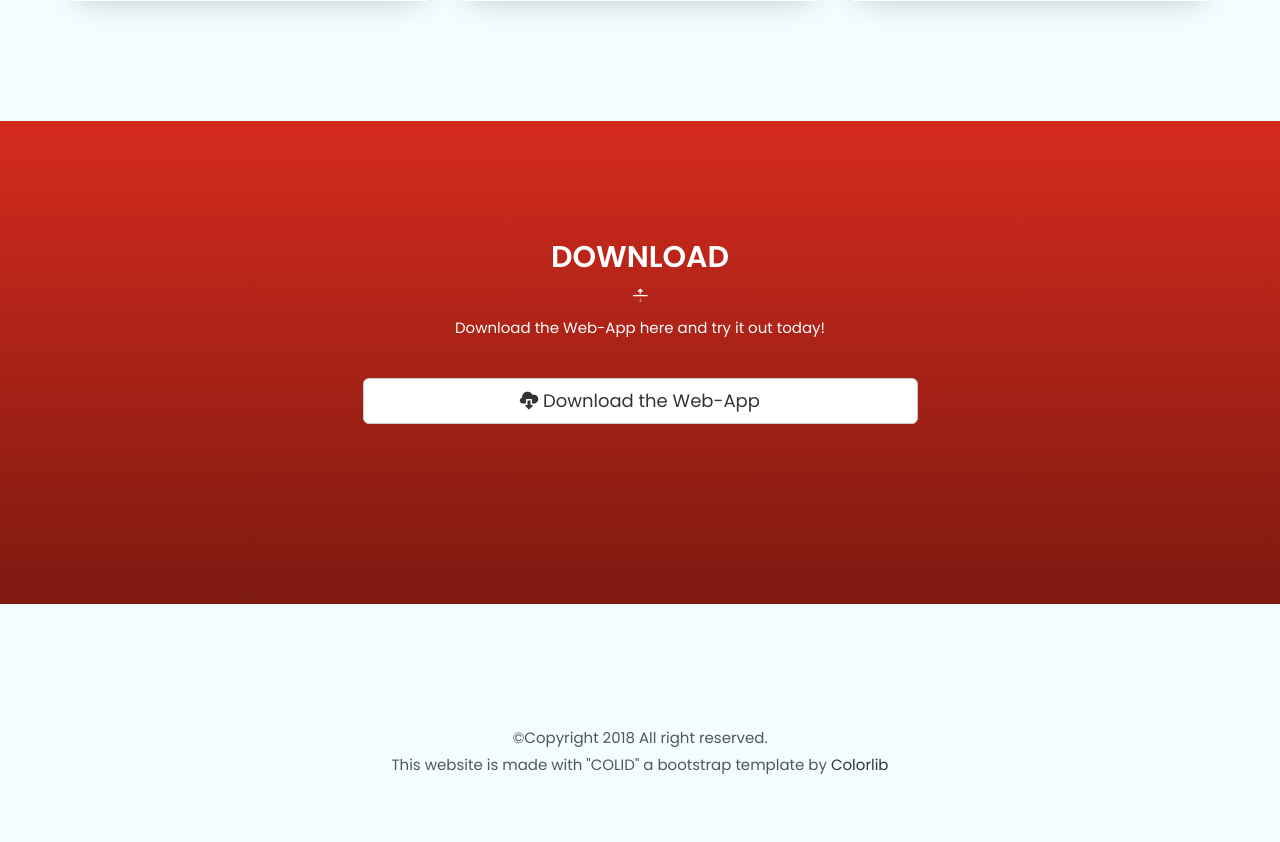
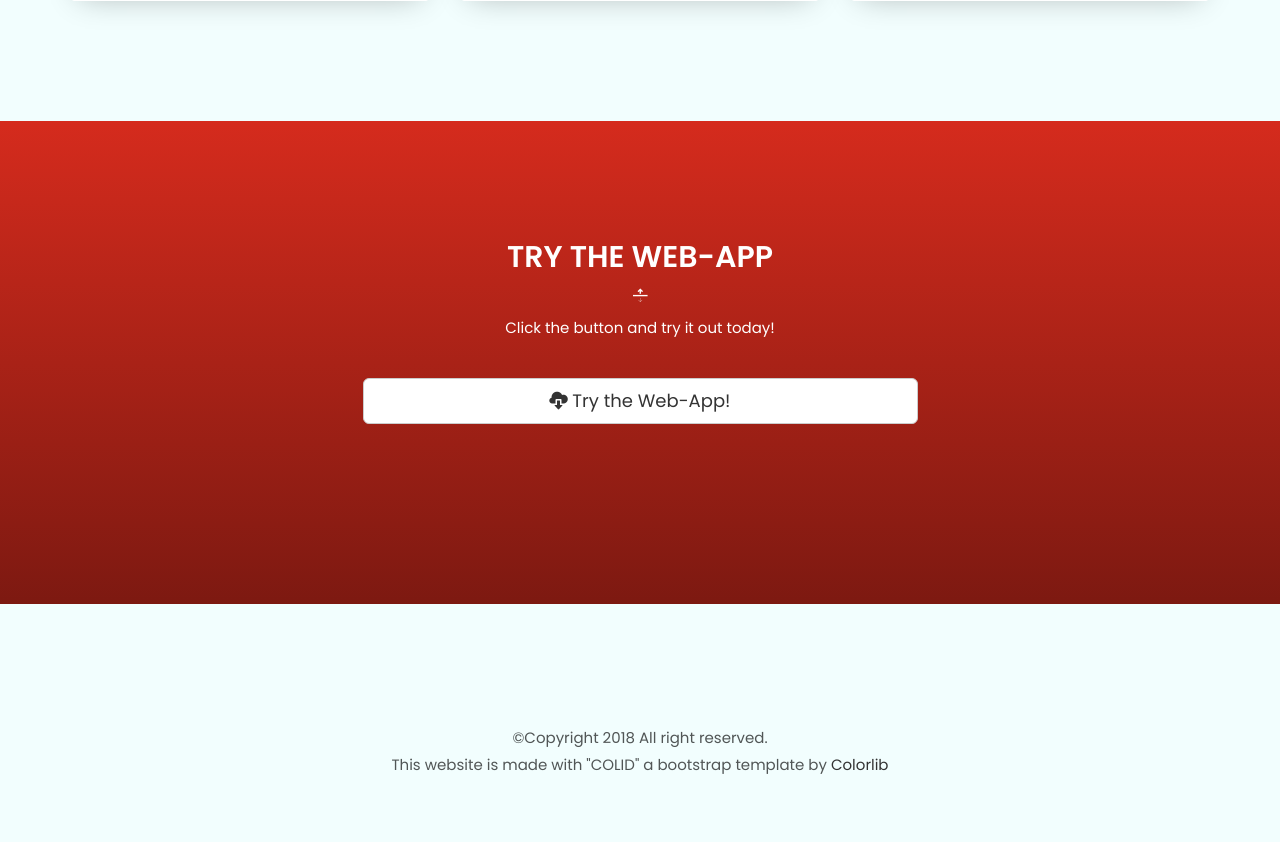
Before and after one commit to qitsuk/Mandatory-Campus-Project, a PHP site: page / in a window 1280 px wide. Shown: the part 2344-3186 px from the top of the page. Run offline with PHP 8.4, Linux system fonts and the light colour scheme.

Commit message:
minor stuff

```diff
--- a/VR/vr-index.html
+++ b/VR/vr-index.html
@@ -205,7 +205,6 @@
         <a-box id="Floor-2 Windowframe-between-22" color="black" depth="2" height="4" width="0.5" position="5.996 8.862 42.425" geometry="depth:0.12;height:5.49;width:0.17" ></a-box>
         <a-box id="Floor-2 Windowframe-between-23" color="black" depth="2" height="4" width="0.5" position="15.128 8.862 42.425" geometry="depth:0.12;height:5.49;width:0.17" ></a-box>
         <a-box id="Floor-2 Windowframe-between-24" color="black" depth="2" height="4" width="0.5" position="19.498 8.862 42.425" geometry="depth:0.12;height:5.49;width:0.17" ></a-box>
-
         <a-box id="Floor-2 Windowframe-between-25" color="black" depth="2" height="4" width="0.5" position="28.443 8.862 37.996" geometry="depth:0.12;height:5.49;width:0.17" rotation="0 90 0" ></a-box>
         <a-box id="Floor-2 Windowframe-between-26" color="black" depth="2" height="4" width="0.5" position="28.443 8.862 33.64277456836577" geometry="depth:0.12;height:5.49;width:0.17" rotation="0 90 0" ></a-box>
         <a-box id="Floor-2 Windowframe-between-27" color="black" depth="2" height="4" width="0.5" position="28.443 8.862 24.956" geometry="depth:0.12;height:5.49;width:0.17" rotation="0 90 0" ></a-box>
--- a/web/vrar/index.html
+++ b/web/vrar/index.html
@@ -61,7 +61,7 @@
                     <li class="active"><a href="#home-page">Home</a></li>
                     <li><a href="#app-page">The Web-App</a></li>
                     <li><a href="#team-page">The Team</a></li>
-                    <li><a href="#download-page">Download</a></li>
+                    <li><a href="#try-page">Try the Web-App</a></li>
                 </ul>
             </nav>
         </div>
@@ -263,22 +263,22 @@
 
 
 
-<!--Download-->
-    <section class="angle-bg sky-bg section-padding" id="download-page">
+<!--Try the Web-App -->
+    <section class="angle-bg sky-bg section-padding" id="try-page">
         <div class="container">
             <div class="row">
                 <div class="col-xs-12 col-sm-6 col-sm-offset-3 text-center">
                     <div class="page-title">
-                        <h2>Download</h2>
-                        <p>Download the Web-App here and try it out today!</p>
+                        <h2>Try the Web-App</h2>
+                        <p>Click the button and try it out today!</p>
                         <br>
-                        <a href="#" class="btn btn-block btn-lg btn-default"><span class="glyphicon glyphicon-cloud-download"></span> Download the Web-App</a>
+                        <a href="#" class="btn btn-block btn-lg btn-default"><span class="glyphicon glyphicon-cloud-download"></span> Try the Web-App!</a>
                     </div>
                 </div>
             </div>
         </div>
     </section>
-<!--Download/-->
+<!--Try the Web-App/-->
 
 
 
--- a/web/vrar/style.css
+++ b/web/vrar/style.css
@@ -172,7 +172,7 @@ input:-webkit-autofill:focus {
 
 .overlay:before,
 .sky-bg {
-    background: #75cbe7;
+    background: #d52b1d;
     background: -webkit-gradient(linear, left top, left bottom, from(#d52b1d), to(#7D1911));
     background: linear-gradient(to bottom, #d52b1d 0%, #7D1911 100%);
     filter: progid:DXImageTransform.Microsoft.gradient( startColorstr='#d52b1d', endColorstr='#7D1911', GradientType=0);
@@ -192,7 +192,7 @@ input:-webkit-autofill:focus {
     padding: 8px 30px;
     border-radius: 50px;
     color: #ffffff;
-    background-color: #2f60c3;
+    background-color: #7D1911;
     -webkit-transition: 0.3s;
     transition: 0.3s;
     border: none;
@@ -207,7 +207,7 @@ input:-webkit-autofill:focus {
 }
 
 .button.white:hover {
-    background-color: #2f60c3;
+    background-color: #7D1911;
     color: #ffffff;
 }
 
@@ -713,7 +713,7 @@ input:-webkit-autofill:focus {
     top: 20px;
     width: 36px;
     height: 36px;
-    background: #2f60c3;
+    background: #7D1911;
     border-radius: 50%;
     -webkit-transition: 0.3s;
     transition: 0.3s;
@@ -867,7 +867,7 @@ preloader
     left: 0;
     width: 100%;
     height: 100%;
-    background: #75cbe7;
+    background: #d52b1d;
     background: -webkit-gradient(linear, left top, left bottom, from(#d52b1d), to(#7D1911));
     background: linear-gradient(to bottom, #d52b1d 0%, #7D1911 100%);
     filter: progid:DXImageTransform.Microsoft.gradient( startColorstr='#d52b1d', endColorstr='#7D1911', GradientType=0);
```
